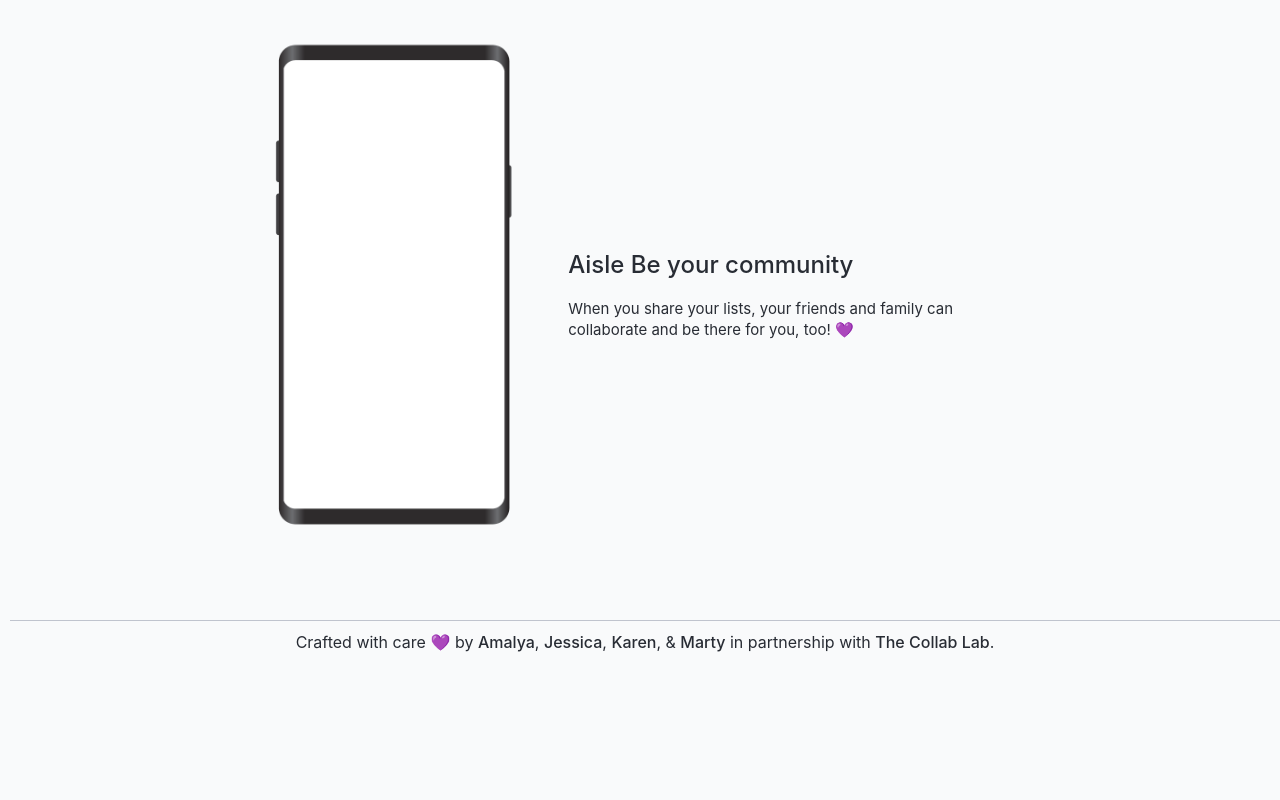
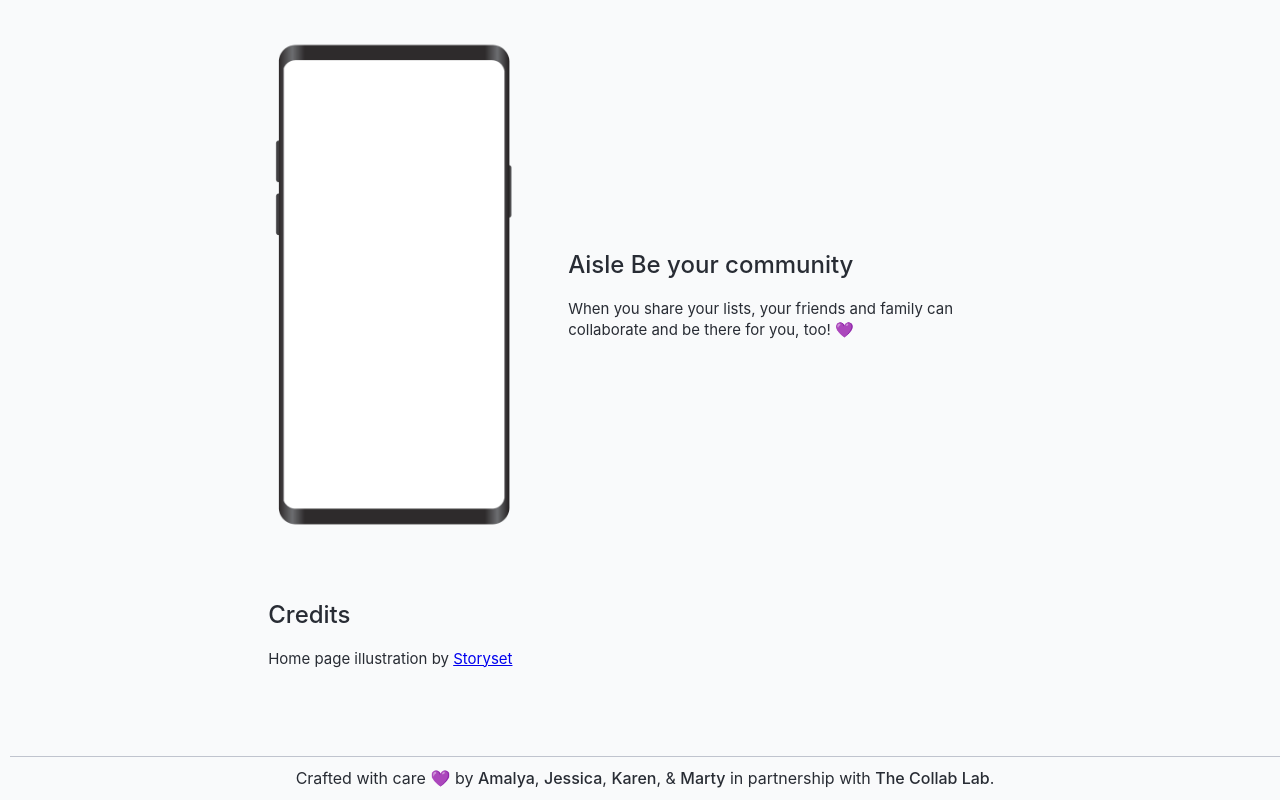
Before and after one commit to the-collab-lab/tcl-69-smart-shopping-list, a React (Vite) app: page /about in a window 1280 px wide. Shown: the part 2366-3166 px from the top of the page. Before the commit the page ends 3029 px from the top, so only its background shows below. Built offline with nearby package versions, Linux system fonts and the light colour scheme; no server answers.

Commit message:
add section for homepage storyset illustration credit

```diff
--- a/src/views/About.jsx
+++ b/src/views/About.jsx
@@ -1,3 +1,4 @@
+import { Link } from 'react-router-dom';
 import { Emoji } from '../components';
 import './About.css';
 
@@ -61,6 +62,15 @@ export function About() {
 						</p>
 					</div>
 				</section>
+				<section className="About-section">
+					<div className="About-section-text">
+						<h2>Credits</h2>
+						<p>
+							Home page illustration by{' '}
+							<Link to="https://storyset.com/web">Storyset</Link>
+						</p>
+					</div>
+				</section>
 			</main>
 		</>
 	);
```
